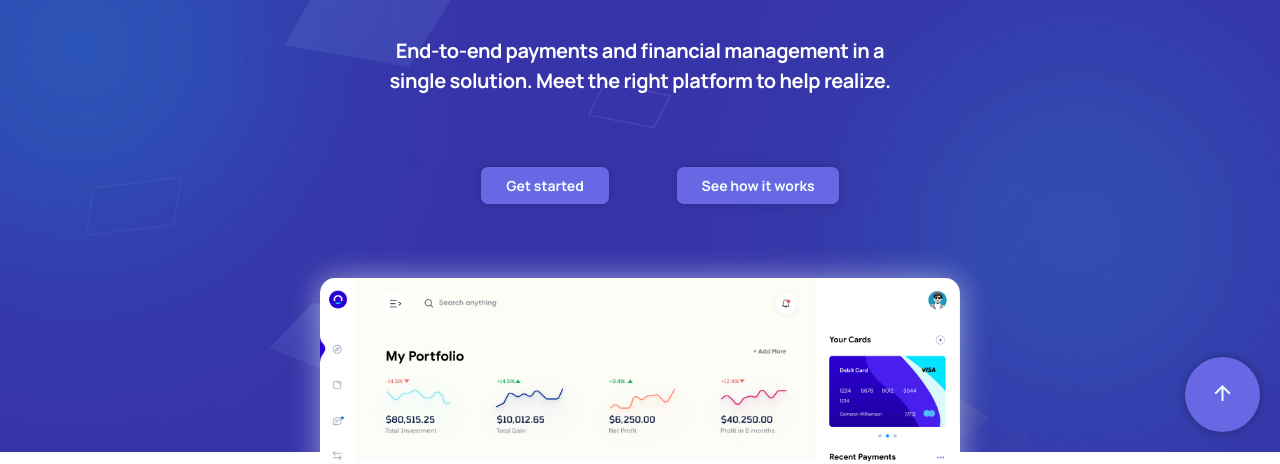
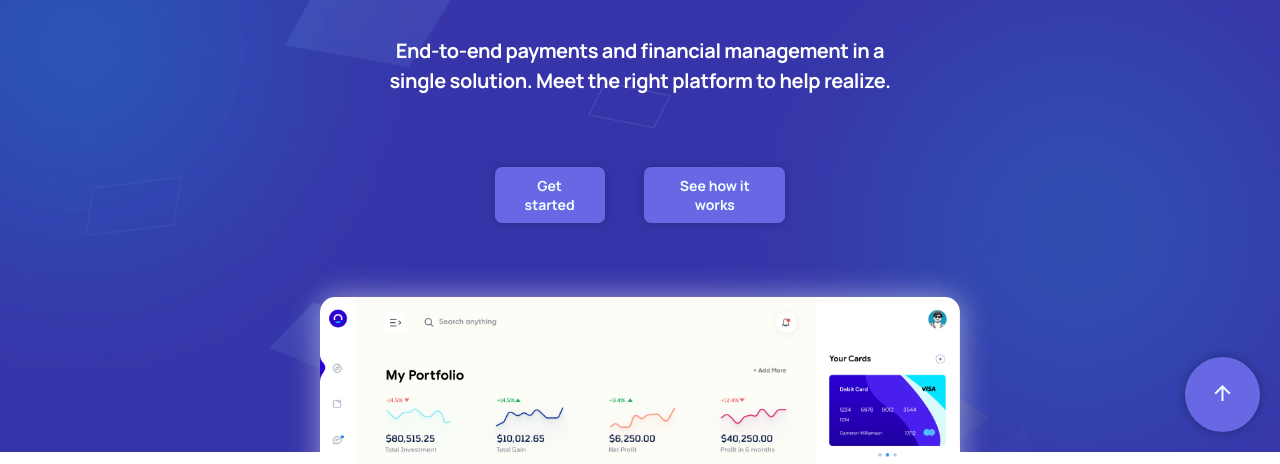
Before and after one commit to DimaDmitrukQA/JTI_landing_page, a plain HTML site: page index.html in a window 1280 px wide. Shown: the part 348-812 px from the top of the page. Drawn offline with Linux system fonts and the light colour scheme.

Commit message:
Fix bug with buttons position

```diff
--- a/style.css
+++ b/style.css
@@ -111,8 +111,11 @@ button:hover {
     padding-bottom: 0%;
 }
 .onboarding_buttons {
-    margin-left: 34%;
-    padding: 0px;
+    /* margin-left: 34%;
+    padding: 0px; */
+    position: relative;
+    display: flex;
+    justify-content: center;
 }
 .onboarding_buttons ul {
     position: relative;
```
